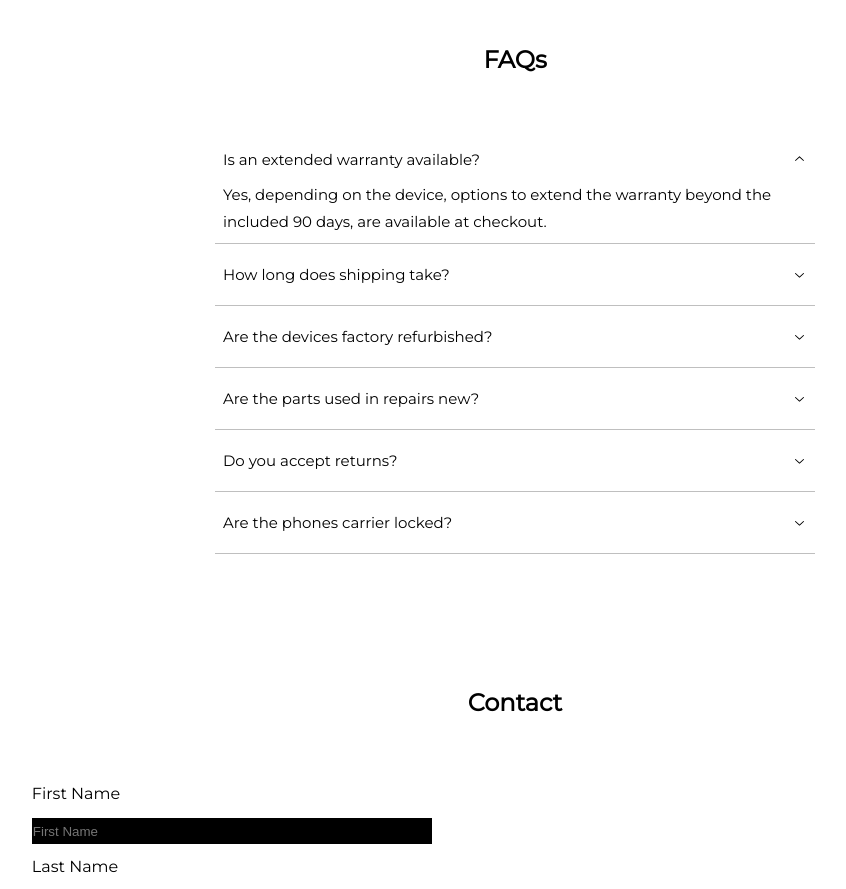
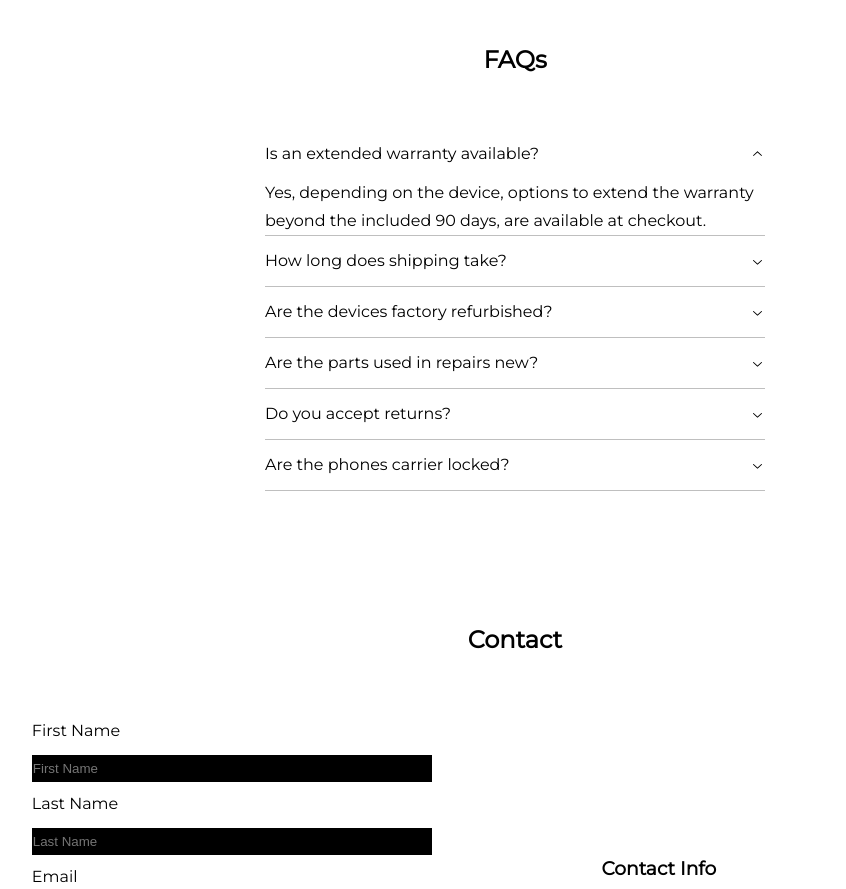
Before and after one commit to cgathua/react-mockup2, a React (Vite) app: page / in a window 1280 px wide. Shown: the part 2100-2989 px from the top of the page, without its empty margins (125-971 px from the left). Built offline with nearby package versions, Linux system fonts and the light colour scheme.

Commit message:
edit: files

```diff
--- a/src/App.css
+++ b/src/App.css
@@ -164,17 +164,17 @@ section[id="refurbished"] h2 {
 
 section[id="faq"] .container {
   display: grid;
-  grid-template-columns: minmax(min-content, 1fr);
+  grid-template-columns: 1fr;
   place-items: center;
 }
 
 .AccordionRoot {
-  width: 37.5rem;
+  width: 500px;
 }
 
 .AccordionItem {
   border-bottom: 1px solid var(--primary-color);
-  padding: 0.5rem;
+
   background-color: var(--alternate-color);
   overflow: hidden;
 }
@@ -192,21 +192,21 @@ section[id="faq"] .container {
   background-color: transparent;
   color: var(--secondary-color);
   cursor: pointer;
-  height: 45px;
+  height: 50px;
   line-height: 1;
   flex: 1;
   display: flex;
   align-items: center;
   justify-content: space-between;
   width: 100%;
-  font-size: 15px;
+  font-size: 16px;
   text-align: left;
 }
 
 .AccordionContent {
   color: var(--secondary-color);
   overflow: hidden;
-  font-size: 15px;
+  font-size: 16px;
 }
 
 .AccordionContent[data-state='open'] {
@@ -477,7 +477,7 @@ ul[class="footer-legal-items"] li {
 
   /* end of medium screens media queries */
 
-  @media screen and (max-width: 640px) {
+  @media screen and (max-width: 600px) {
     .container {
       width: var(--mobile-container);
     }
@@ -506,7 +506,6 @@ ul[class="footer-legal-items"] li {
       width: 100%;
     }
 
-
   }
 
   /* end of small screens media queries */
--- a/src/index.css
+++ b/src/index.css
@@ -18,7 +18,7 @@
     box-sizing: border-box;
     text-decoration: none;
     list-style: none;
-    border: none;
+    border: 0;
 }
 
 html {
```
